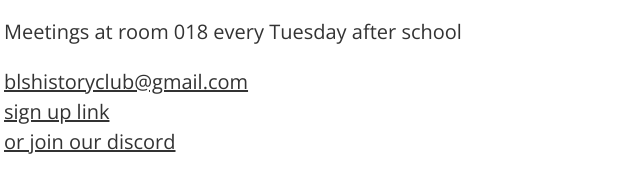
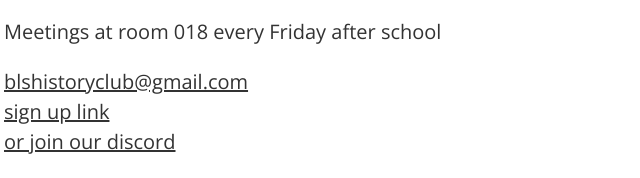
Before and after one commit to blseca/blshc.github.io, a plain HTML site: page index.html in a window 1280 px wide. Shown: the part 497-675 px from the top of the page, 336-976 px from the left. Drawn offline with nearby package versions, Linux system fonts and the light colour scheme.

Commit message:
Update club meeting time to friday

```diff
--- a/index.html
+++ b/index.html
@@ -23,7 +23,7 @@
     </nav>
     <h1>Home</h1>
     <p>BLS History Club is the premier history club at BLS, and regularly hosts exciting events, with regular meetings and competitions. Our club is a great resume builder, and not to mention super fun and rewarding! We compete in the National History Bowl & Bee, as Academic Worldquest, earning Champion titles and qualifying in Nationals in both!</p>
-    <p>Meetings at room 018 every Tuesday after school</p>
+    <p>Meetings at room 018 every Friday after school</p>
     <a href="mailto:blshistoryclub@gmail.com" target="_blank">blshistoryclub@gmail.com</a>
     <br>
     <a href="https://forms.gle/sbkRTUjF4kxniFTr7" target="_blank">sign up link</a>
```
